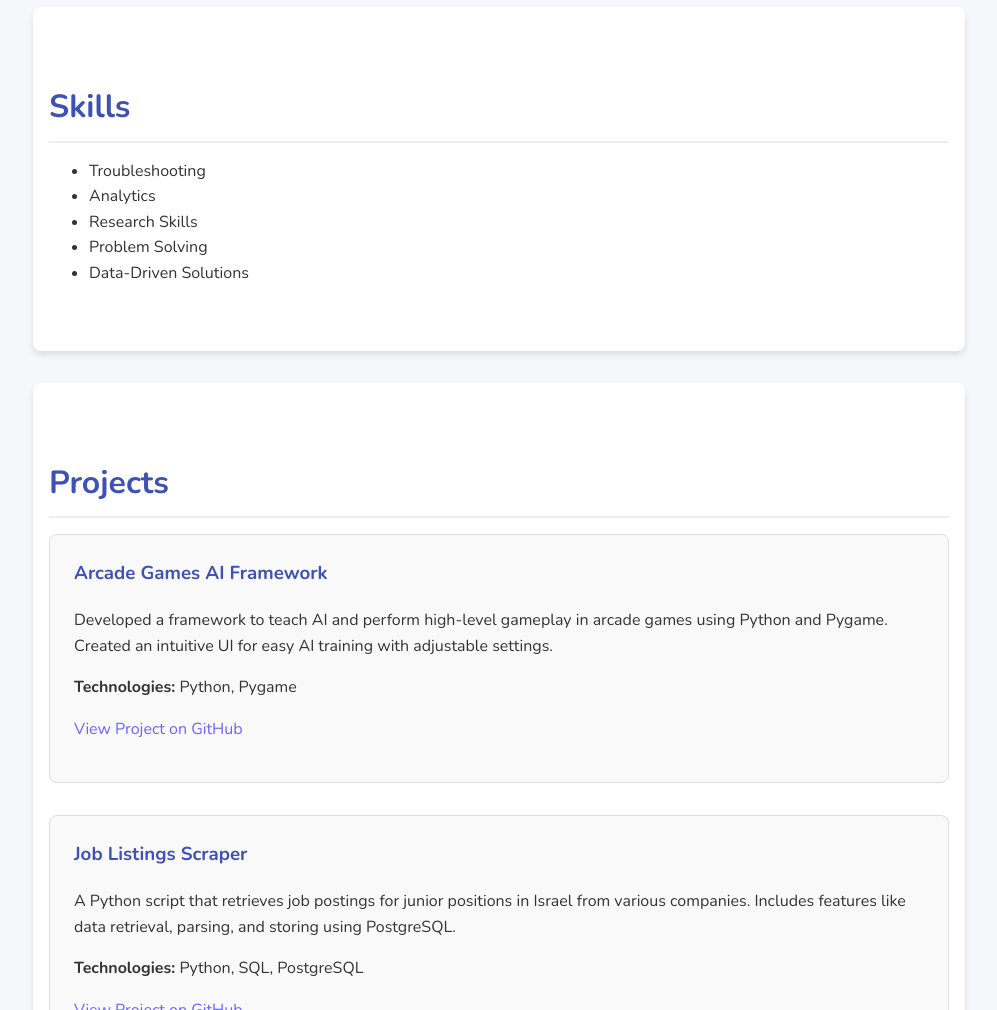
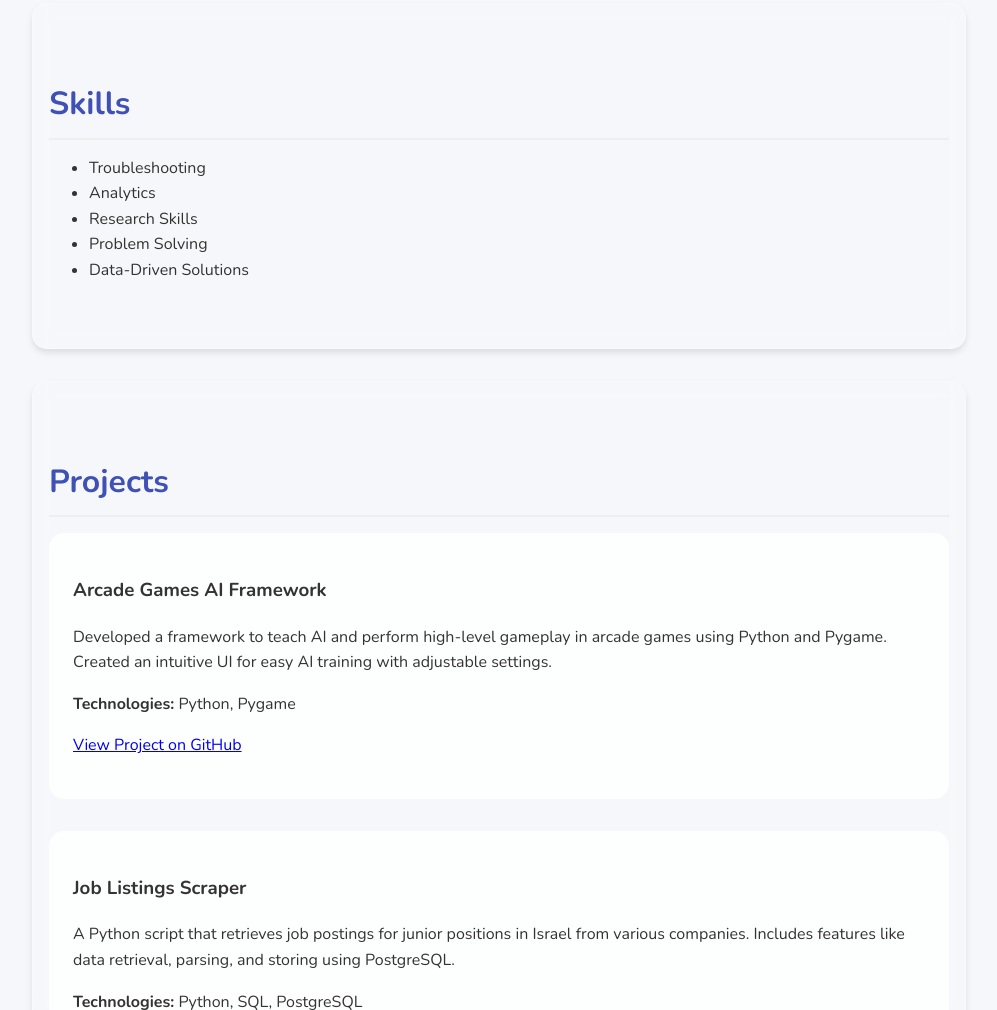
Before and after one commit to InonMeirzadeh/InonMeirzadeh, a plain HTML site: page index.html in a window 1280 px wide. Shown: the part 1790-2800 px from the top of the page, without its empty margins (141-1138 px from the left). Drawn offline with nearby package versions, Linux system fonts and the light colour scheme.

Commit message:
Update styles.css

```diff
--- a/styles.css
+++ b/styles.css
@@ -7,6 +7,11 @@ body {
     background-color: #f5f7fa;
     color: #333;
     transition: all 0.3s ease;
+}
+
+.dark-mode {
+    background-color: #121212;
+    color: #e0e0e0;
 }
 
 header {
@@ -66,16 +71,21 @@ nav a:hover {
     border-bottom: 2px solid #fff;
 }
 
+.glass {
+    background: rgba(255, 255, 255, 0.1);
+    backdrop-filter: blur(10px);
+    border: 1px solid rgba(255, 255, 255, 0.3);
+    box-shadow: 0 4px 6px rgba(0, 0, 0, 0.1);
+    border-radius: 15px;
+}
+
 section {
     padding: 3rem 1rem;
     margin: 2rem auto;
-    background: #fff;
-    border-radius: 8px;
     max-width: 900px;
-    box-shadow: 0 4px 6px rgba(0, 0, 0, 0.1);
-    transition: transform 0.2s;
     opacity: 0;
     transform: translateY(20px);
+    transition: transform 0.5s ease, opacity 0.5s ease;
 }
 
 section.active {
@@ -94,29 +104,15 @@ h2 {
 .experience-card, .project-card, .blog-card {
     margin-bottom: 2rem;
     padding: 1.5rem;
-    border: 1px solid #ddd;
-    border-radius: 8px;
-    transition: box-shadow 0.2s;
-    background: #f9f9f9;
+    border-radius: 15px;
+    background: rgba(255, 255, 255, 0.8);
+    transition: box-shadow 0.2s, transform 0.3s ease;
+    cursor: pointer;
 }
 
 .experience-card:hover, .project-card:hover, .blog-card:hover {
-    box-shadow: 0 4px 8px rgba(0, 0, 0, 0.1);
-}
-
-.project-card h3, .blog-card h3 {
-    margin-top: 0;
-    color: #3F51B5;
-}
-
-.project-card a, .blog-card a {
-    color: #6C63FF;
-    text-decoration: none;
-    font-weight: 500;
-}
-
-.project-card a:hover, .blog-card a:hover {
-    text-decoration: underline;
+    box-shadow: 0 8px 16px rgba(0, 0, 0, 0.15);
+    transform: translateY(-5px);
 }
 
 footer {
@@ -124,8 +120,7 @@ footer {
     padding: 1.5rem 0;
     background: #3F51B5;
     color: #fff;
-    position: relative; /* Changed from fixed to relative */
-    margin-top: 2rem; /* Add margin to ensure spacing from content */
+    margin-top: 2rem;
 }
 
 .social-icons {
```
